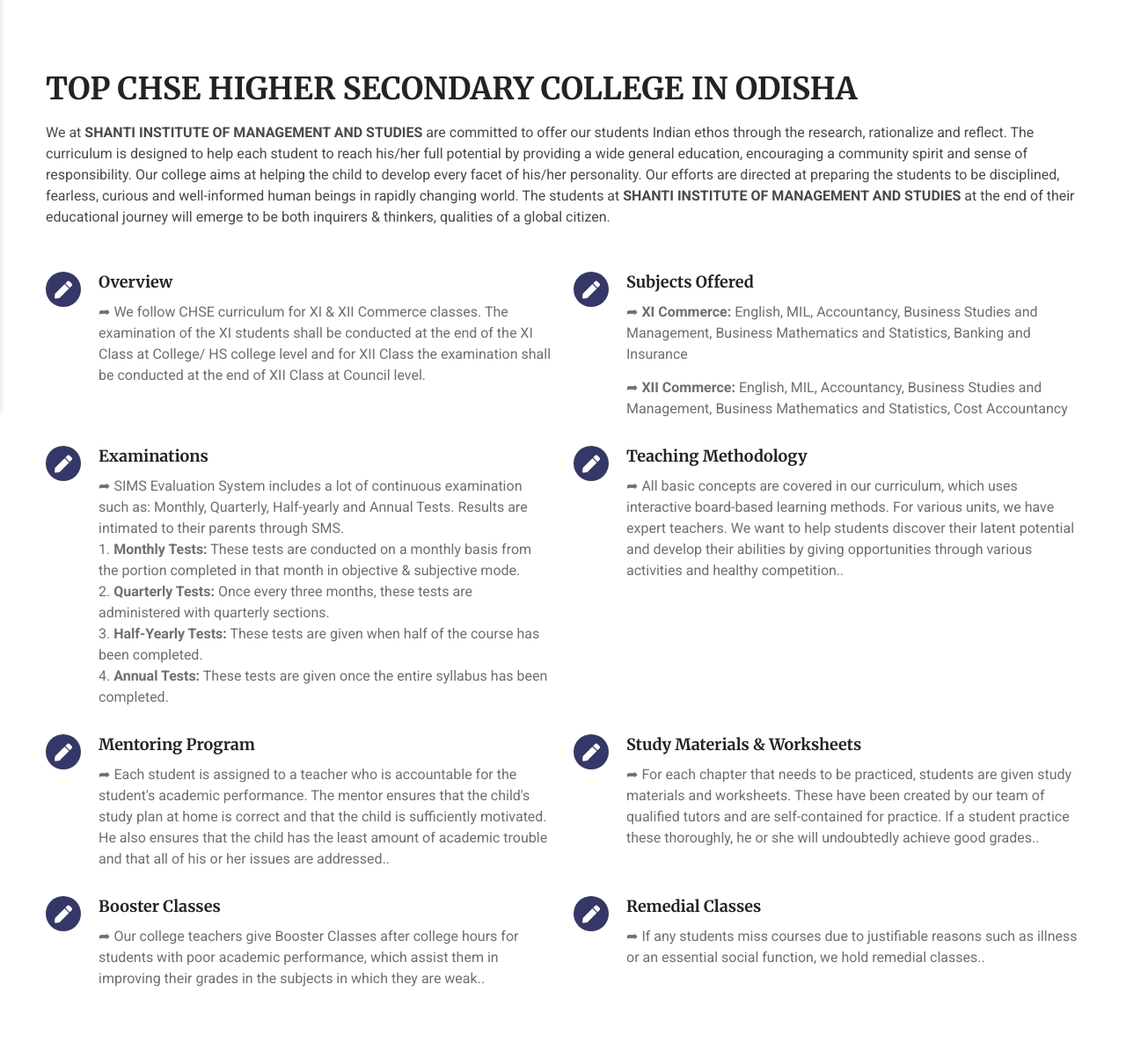
After one commit to mohantyrajib143/simscollege, a Django app: template templates/website/commerce.html in a window 1280 px wide. The commit adds this page. Shown: the part 333-1535 px from the top of the page at 88% size. Run offline with Django 3.2, Linux system fonts and the light colour scheme; the template is opened without the code that fills it, so the values that code supplies are empty; some libraries are stand-ins or nearby versions; some web fonts are replaced.

Commit message:
1.added commerce url and function in urls.py, views.py 2.added commerce.html file and maked required changes

```diff
--- /dev/null
+++ b/templates/website/commerce.html
@@ -0,0 +1,117 @@
+{% extends 'website/header.html' %}
+{% load static %}
+{% block title %} HOME | UNQCOLLECTION {% endblock title %}
+{% block body %}
+<div class="page-content bg-gray">
+    <div class="dlab-bnr-inr overlay-black-middle bg-pt" style="background-image:url({% static 'website/images/banner/breadcrumb.jpg' %})">
+        <div class="container">
+            <div class="dlab-bnr-inr-entry">
+                <h1 class="text-white">SHANTI INSTITUTE OF MANAGEMENT AND STUDIES</h1>
+                <div class="breadcrumb-row">
+                    <ul class="list-inline">
+                        <li><a href="/">SIMS</a></li>
+                        <li>COMMERCE</li>
+                    </ul>
+                </div>
+            </div>
+        </div>
+    </div>
+
+    <div class="content-block">
+        <div class="section-full bg-white content-inner">
+            <div class="container">
+                <div class="row">
+                    <div class="col-md-12">
+                        <div class="section-head">
+                            <h2 class="title"> TOP CHSE HIGHER SECONDARY COLLEGE IN ODISHA</h2>
+                            <p>We at <b>SHANTI INSTITUTE OF MANAGEMENT AND STUDIES</b> are committed to offer our students Indian ethos through the research, rationalize and reflect. The curriculum is designed to help each student to reach his/her full potential by providing a wide general education, encouraging a community spirit and sense of responsibility. Our college aims at helping the child to develop every facet of his/her personality. Our efforts are directed at preparing the students to be disciplined, fearless, curious and well-informed human beings in rapidly changing world. The students at <b>SHANTI INSTITUTE OF MANAGEMENT AND STUDIES</b> at the end of their educational journey will emerge to be both inquirers & thinkers, qualities of a global citizen.</p>
+                        </div>
+                        <div class="row">
+                            <div class="col-md-6 col-sm-6 m-b30">
+                                <div class="icon-bx-wraper left">
+                                    <div class="icon-bx-xs bg-secondry radius"> <a href="#" class="icon-cell"><i class="fas fa-pen"></i></a> </div>
+                                    <div class="icon-content">
+                                        <h5 class="rdx-tilte">Overview</h5>
+                                        <p>➦ We follow CHSE curriculum for XI & XII Commerce classes. The examination of the XI students shall be conducted at the end of the XI Class at College/ HS college level and for XII Class the examination shall be conducted at the end of XII Class at Council level.</p>
+                                    </div>
+                                </div>
+                            </div>
+                            <div class="col-md-6 col-sm-6 m-b30">
+                                <div class="icon-bx-wraper left">
+                                    <div class="icon-bx-xs bg-secondry radius"> <a href="#" class="icon-cell"><i class="fas fa-pen"></i></a> </div>
+                                    <div class="icon-content">
+                                        <h5 class="rdx-tilte">Subjects Offered</h5>
+                                        <p>➦ <b>XI Commerce:</b> English, MIL, Accountancy, Business Studies and Management, Business Mathematics and Statistics, Banking and Insurance</p>
+                                        <p style="margin-top: -10px;">➦ <b>XII Commerce:</b> English, MIL, Accountancy, Business Studies and Management, Business Mathematics and Statistics, Cost Accountancy</p>
+                                    </div>
+                                </div>
+                            </div>
+                            <div class="col-md-6 col-sm-6 m-b30">
+                                <div class="icon-bx-wraper left">
+                                    <div class="icon-bx-xs bg-secondry radius"> <a href="#" class="icon-cell"><i class="fas fa-pen"></i></a> </div>
+                                    <div class="icon-content">
+                                        <h5 class="rdx-tilte">Examinations</h5>
+                                        <p>➦ SIMS Evaluation System includes a lot of continuous examination such as: Monthly, Quarterly, Half-yearly and Annual Tests. Results are intimated to their parents through SMS.<br>
+                                            1. <b>Monthly Tests:</b> These tests are conducted on a monthly basis from the portion completed in that month in objective & subjective mode.<br>
+                                            2. <b>Quarterly Tests:</b> Once every three months, these tests are administered with quarterly sections.<br>
+                                            3. <b>Half-Yearly Tests:</b> These tests are given when half of the course has been completed.<br>
+                                            4. <b>Annual Tests:</b> These tests are given once the entire syllabus has been completed.
+                                        </p>
+                                    </div>
+                                </div>
+                            </div>
+                            <div class="col-md-6 col-sm-6 m-b30">
+                                <div class="icon-bx-wraper left">
+                                    <div class="icon-bx-xs bg-secondry radius"> <a href="#" class="icon-cell"><i class="fas fa-pen"></i></a> </div>
+                                    <div class="icon-content">
+                                        <h5 class="rdx-tilte">Teaching Methodology</h5>
+                                        <p>➦ All basic concepts are covered in our curriculum, which uses interactive board-based learning methods. For various units, we have expert teachers. We want to help students discover their latent potential and develop their abilities by giving opportunities through various activities and healthy competition..</p>
+                                    </div>
+                                </div>
+                            </div>
+                            <div class="col-md-6 col-sm-6 m-b30">
+                                <div class="icon-bx-wraper left serb">
+                                    <div class="icon-bx-xs bg-secondry radius"> <a href="#" class="icon-cell"><i class="fas fa-pen"></i></a> </div>
+                                    <div class="icon-content">
+                                        <h5 class="rdx-tilte">Mentoring Program</h5>
+                                        <p>➦ Each student is assigned to a teacher who is accountable for the student's academic performance. The mentor ensures that the child's study plan at home is correct and that the child is sufficiently motivated. He also ensures that the child has the least amount of academic trouble and that all of his or her issues are addressed..</p>
+                                    </div>
+                                </div>
+                            </div>
+
+                            <div class="col-md-6 col-sm-6 m-b30">
+                                <div class="icon-bx-wraper left">
+                                    <div class="icon-bx-xs bg-secondry radius"> <a href="#" class="icon-cell"><i class="fas fa-pen"></i></a> </div>
+                                    <div class="icon-content">
+                                        <h5 class="rdx-tilte">Study Materials & Worksheets</h5>
+                                        <p>➦ For each chapter that needs to be practiced, students are given study materials and worksheets. These have been created by our team of qualified tutors and are self-contained for practice. If a student practice these thoroughly, he or she will undoubtedly achieve good grades..</p>
+                                    </div>
+                                </div>
+                            </div>
+                            <div class="col-md-6 col-sm-6 m-b30">
+                                <div class="icon-bx-wraper left">
+                                    <div class="icon-bx-xs bg-secondry radius"> <a href="#" class="icon-cell"><i class="fas fa-pen"></i></a> </div>
+                                    <div class="icon-content">
+                                        <h5 class="rdx-tilte">Booster Classes </h5>
+                                        <p>➦ Our college teachers give Booster Classes after college hours for students with poor academic performance, which assist them in improving their grades in the subjects in which they are weak..</p>
+                                    </div>
+                                </div>
+                            </div>
+                            <div class="col-md-6 col-sm-6 m-b30">
+                                <div class="icon-bx-wraper left">
+                                    <div class="icon-bx-xs bg-secondry radius"> <a href="#" class="icon-cell"><i class="fas fa-pen"></i></a> </div>
+                                    <div class="icon-content">
+                                        <h5 class="rdx-tilte">Remedial Classes </h5>
+                                        <p>➦ If any students miss courses due to justifiable reasons such as illness or an essential social function, we hold remedial classes..</p>
+                                    </div>
+                                </div>
+                            </div>
+                        </div>
+                    </div>
+                </div>
+            </div>
+        </div>
+    </div>
+</div>
+{% endblock body %}
+{% block js %} {% endblock %}
--- a/templates/website/header.html
+++ b/templates/website/header.html
@@ -90,7 +90,7 @@
                                     <a href="javascript:;">Academics<i class="fas fa-chevron-down"></i></a>
                                     <ul class="sub-menu">
                                         <li><a href="/science"><b>➦ SCIENCE STREAM</b></a></li>
-                                        <li><a href=""><b>➦ COMMERCE STREAM</b></a></li>
+                                        <li><a href="/commerce"><b>➦ COMMERCE STREAM</b></a></li>
                                         <li><a href=""><b>➦ OUR FACULTIES</b></a></li>
                                         <li><a href=""><b>➦ ENTRANCE FACULTY</b></a></li>
                                         <li><a href=""><b>➦ CHSE AFFILIATIONS</b></a></li>
--- a/website/urls.py
+++ b/website/urls.py
@@ -8,4 +8,5 @@
     path('whyus/', views.whyus, name='whyus'),
     path('awards/', views.awards, name='awards'),
     path('science/', views.science, name='science'),
+    path('commerce/', views.commerce, name='commerce'),
 ]
--- a/website/views.py
+++ b/website/views.py
@@ -46,3 +46,6 @@
 
 def science(request):
     return render(request, 'website/science.html')
+
+def commerce(request):
+    return render(request, 'website/commerce.html')
```
